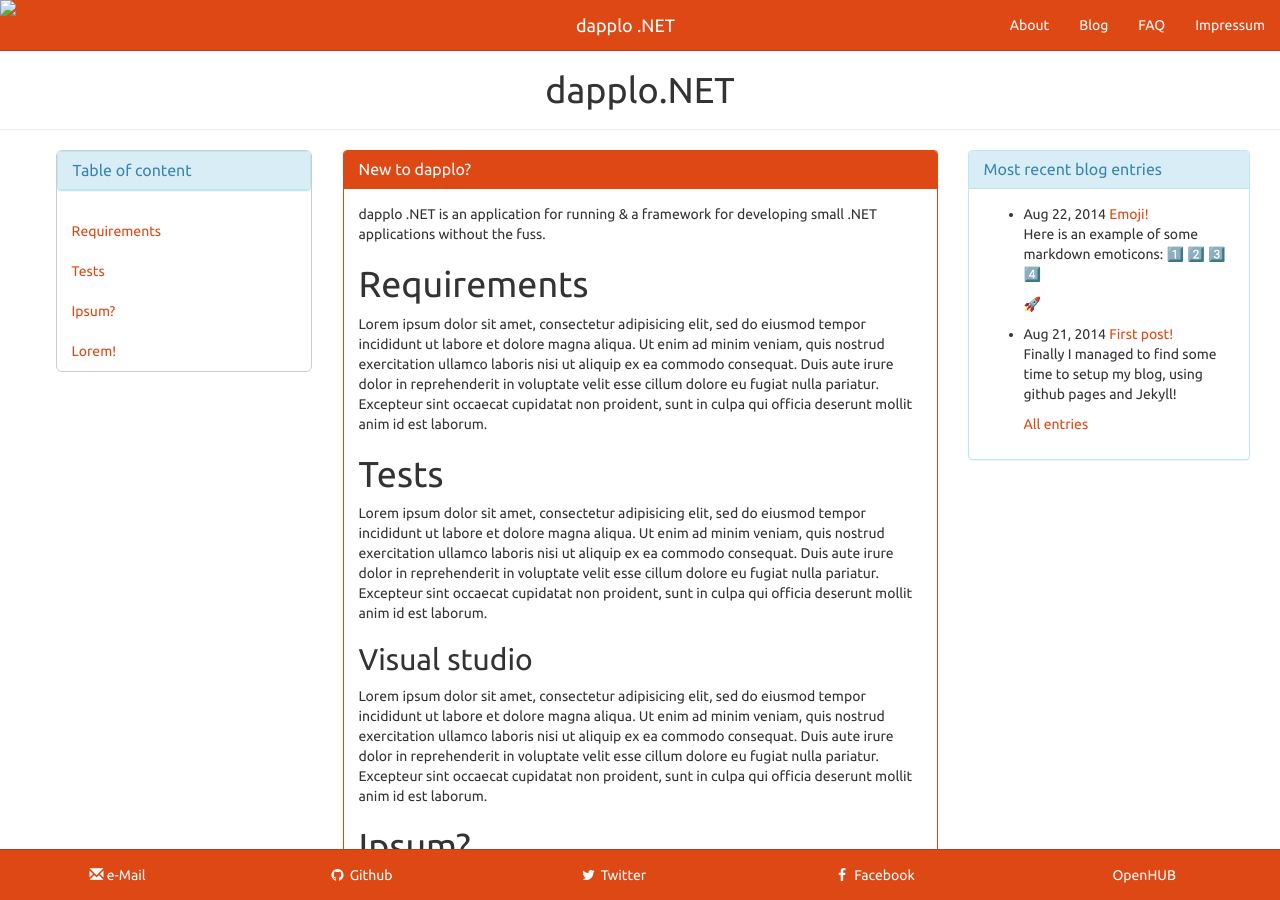
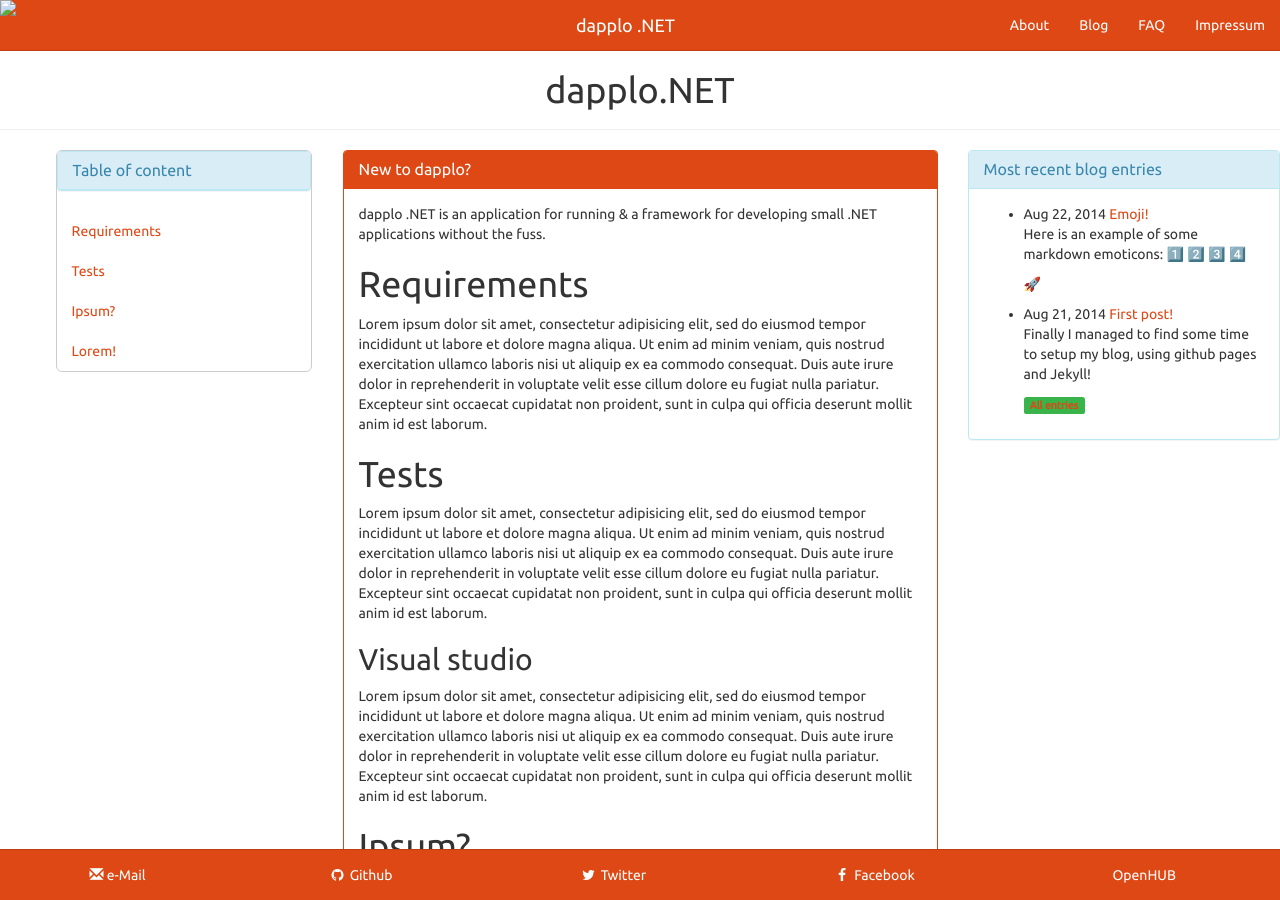
Before and after one commit to dapplo/dapplo.github.io, a Jekyll site: the page built from pages/index.html, in a window 1280 px wide and 900 px high. Built offline with Jekyll 4.4.1, drawn with Linux system fonts in a browser that asks for light colours; emoji names are drawn with the system emoji font; Markdown is read by kramdown in place of the engine named in the settings.

Commit message:
Fixed blog entries panel on the main page.

```diff
--- a/pages/index.html
+++ b/pages/index.html
@@ -44,7 +44,7 @@ title: dapplo.NET
 </div>
 
 <div class="col-lg-3 hidden-sm hidden-xs hidden-md">
-	<div class="panel panel-info" >
+	<div class="panel panel-info affix" >
 		<div class="panel-heading">
 			<h3 class="panel-title">Most recent blog entries</h3>
 		</div>
@@ -57,7 +57,7 @@ title: dapplo.NET
 				{{ post.content | truncatewords:100 }}
 			  </li>
 			{% endfor %}
-			<a href="/blog">All entries</a>
+			<span class="label label-success"><a href="/blog">All entries</a></span>
 		  </ul>
 		</div>
 	</div>
```
